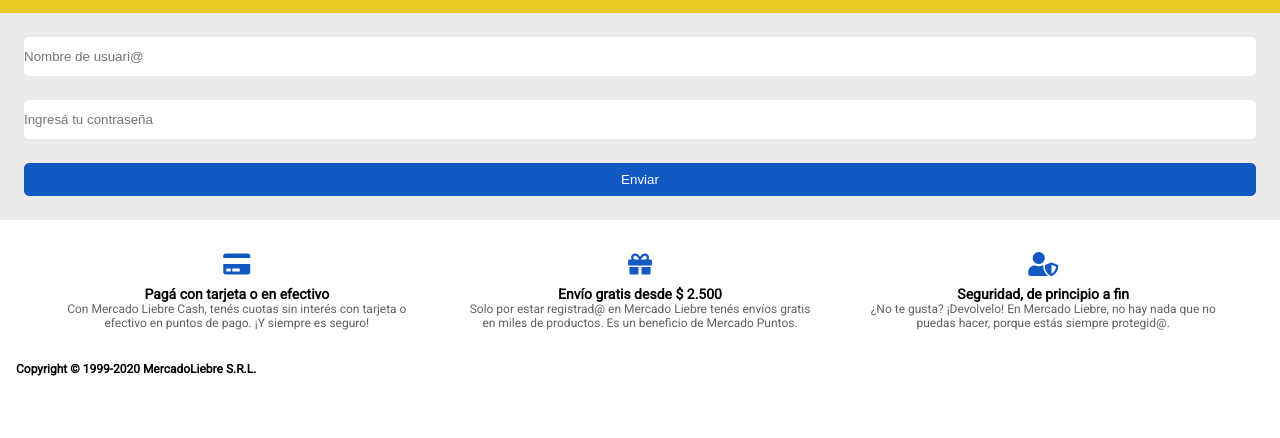
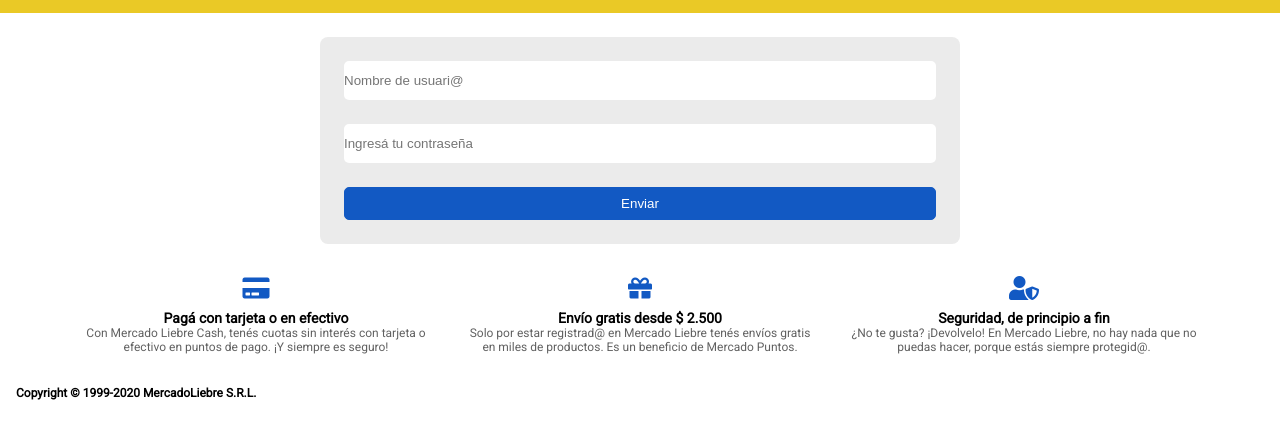
Before and after one commit to barrivas/MercadoLiebre, a website: page views/login.html in a window 1280 px wide. Shown: the part 170-608 px from the top of the page. Drawn offline with Linux system fonts and the light colour scheme.

Commit message:
más modificaciones en el footer

```diff
--- a/public/css/styles-laptops.css
+++ b/public/css/styles-laptops.css
@@ -24,3 +24,7 @@
 .producto-wrapper:hover .i-truck {
     transform: rotate(-90deg);
 }
+
+.login {
+    width: 50%;
+}
--- a/public/css/styles-tablet.css
+++ b/public/css/styles-tablet.css
@@ -47,6 +47,13 @@
     width: 50%;
 }
 
+.login {
+    width: 70%;
+    margin: auto;
+    margin-top: 24px;
+    border-radius: 8px;
+}
+
 .shadow {
     box-shadow: 0px 0px 10px rgb(100, 100, 100);
 }
--- a/public/css/styles.css
+++ b/public/css/styles.css
@@ -201,6 +201,10 @@
     margin-bottom: 10px;
 }
 
+footer div div {
+    margin: auto;
+}
+
 footer p {
     color: rgb(97, 97, 97);
 }
--- a/views/login.html
+++ b/views/login.html
@@ -104,7 +104,7 @@
             </nav>
         </header>
 
-        <main class="padding-16 back-gris-claro">
+        <main class="padding-16 back-gris-claro login">
             <form action="/">
                 <!--Nos indica la ruta a dónde viajará la información. Por defecto tiene el method="GET"-->
                 <div class="form-input">
```
